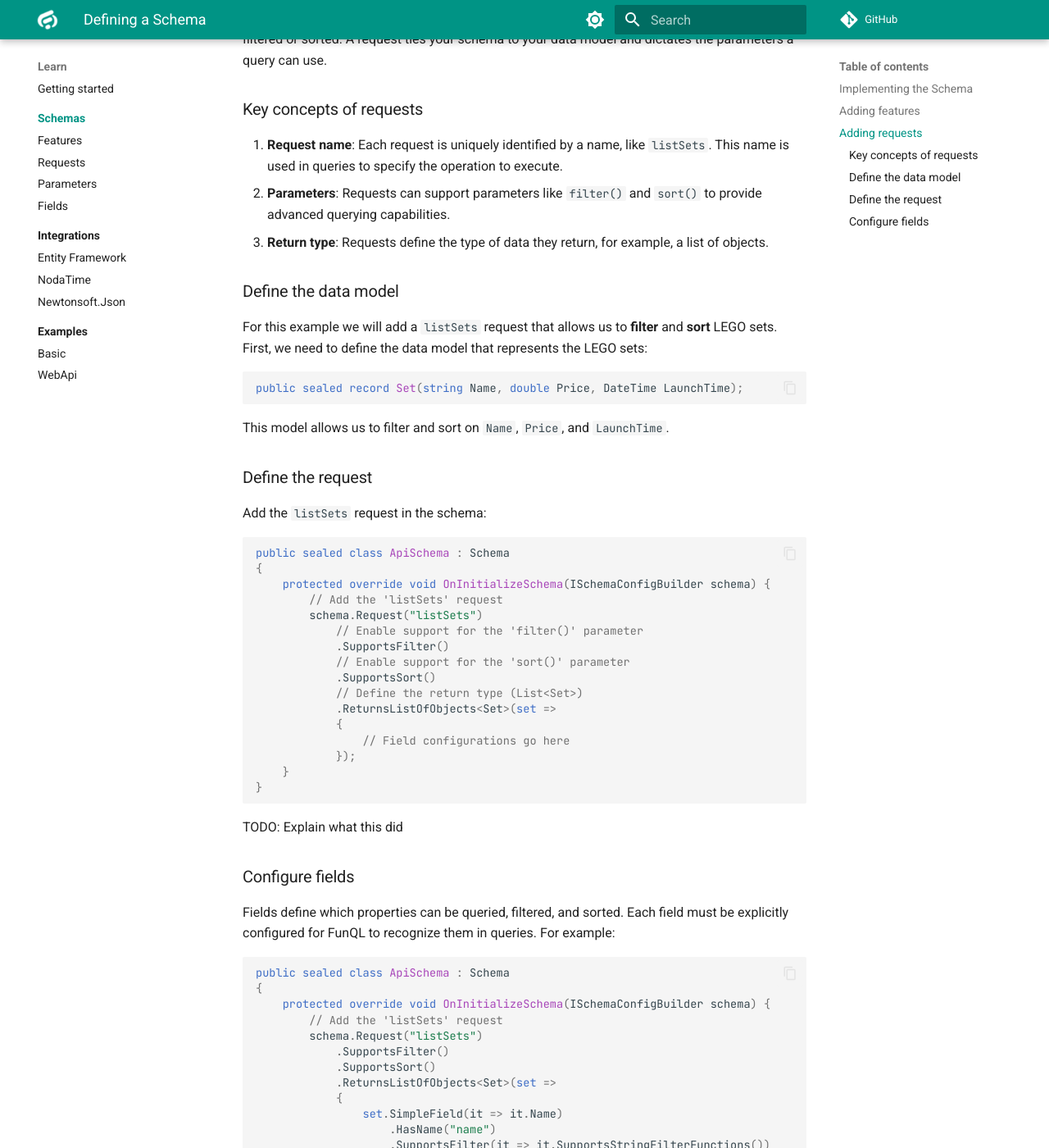
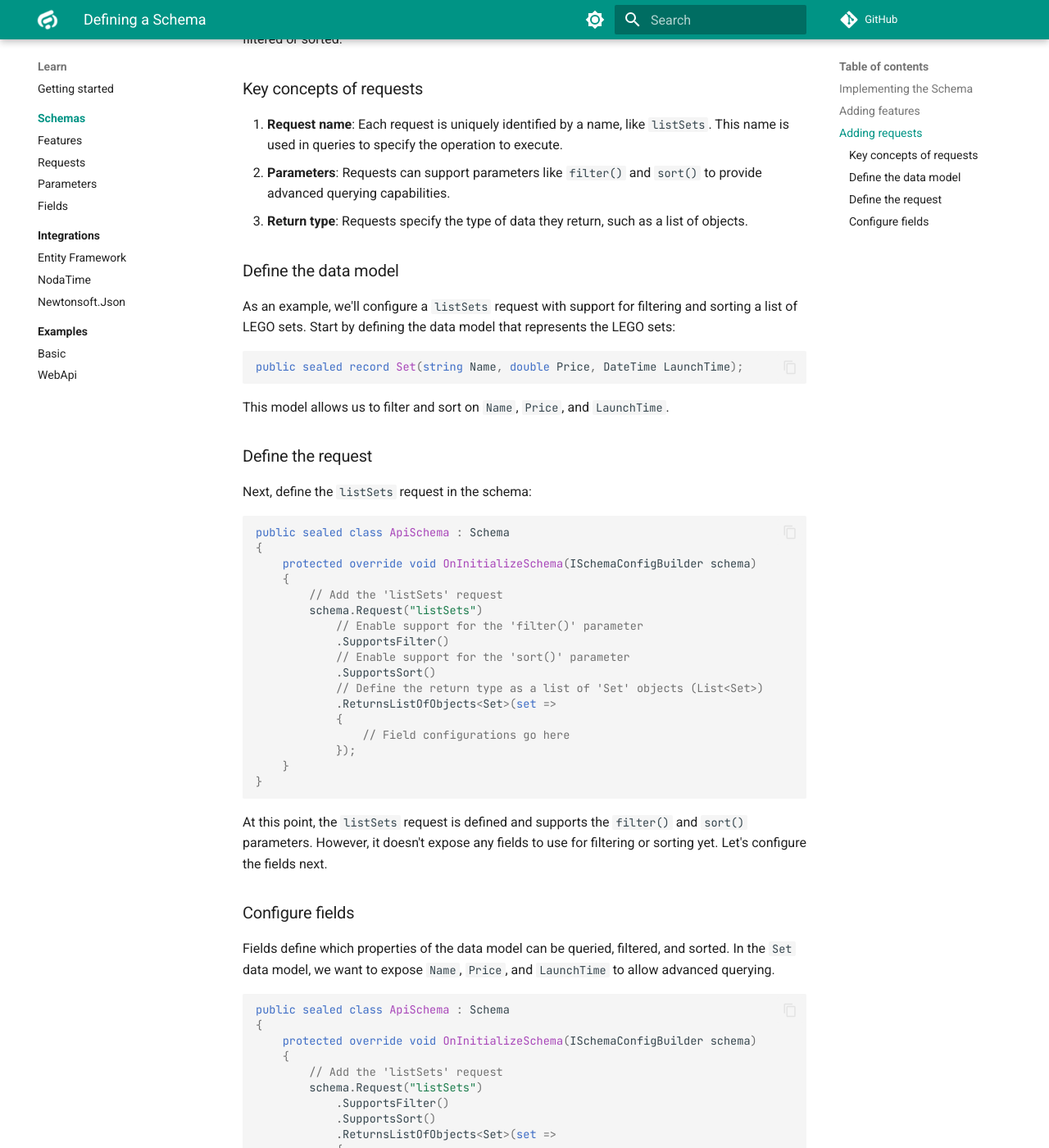
Before and after one commit to funql/funql-dotnet, an MkDocs documentation site: the page built from docs/learn/schemas/index.md, in a window 1280 px wide and 1400 px high, scrolled down 1554 px. Shown: the whole window at 82% size. Built offline with MkDocs 1.6.1 and Material for MkDocs 9.7.7, drawn with Linux system fonts in a browser that asks for light colours; comment, search, counter and statistics services are not loaded; some of the changed text lies outside the part shown.

Commit message:
Update docs Schemas

````diff
--- a/docs/learn/schemas/index.md
+++ b/docs/learn/schemas/index.md
@@ -41,7 +41,7 @@ To get started quickly, add the most commonly used features:
 - **LINQ feature**: Allows FunQL queries to be translated into LINQ expressions, enabling integration with in-memory
   `IQueryable` collections or databases like Entity Framework (EF) Core.
 
-``` csharp
+```csharp
 public sealed class ApiSchema : Schema
 {
     protected override void OnInitializeSchema(ISchemaConfigBuilder schema)
@@ -56,9 +56,8 @@ public sealed class ApiSchema : Schema
 
 ## Adding requests
 
-In FunQL, **requests** define the entry points to your schema. They represent the operations or endpoints that users can
-query, specifying what kind of data can be fetched and how it can be filtered or sorted. A request ties your schema to
-your data model and dictates the parameters a query can use.
+In FunQL, requests define the entry points to your data. They represent the operations or endpoints that users can
+query, specifying what kind of data can be fetched and how it can be filtered or sorted.
 
 ### Key concepts of requests
 
@@ -66,12 +65,12 @@ your data model and dictates the parameters a query can use.
    specify the operation to execute.
 2. **Parameters**: Requests can support parameters like `filter()` and `sort()` to provide advanced querying
    capabilities.
-3. **Return type**: Requests define the type of data they return, for example, a list of objects.
+3. **Return type**: Requests specify the type of data they return, such as a list of objects.
 
 ### Define the data model
 
-For this example we will add a `listSets` request that allows us to **filter** and **sort** LEGO sets. First, we need
-to define the data model that represents the LEGO sets:
+As an example, we'll configure a `listSets` request with support for filtering and sorting a list of LEGO sets. Start by
+defining the data model that represents the LEGO sets:
 
 ```csharp
 public sealed record Set(string Name, double Price, DateTime LaunchTime);
@@ -81,19 +80,20 @@ This model allows us to filter and sort on `Name`, `Price`, and `LaunchTime`.
 
 ### Define the request
 
-Add the `listSets` request in the schema:
+Next, define the `listSets` request in the schema:
 
 ```csharp
 public sealed class ApiSchema : Schema
 {
-    protected override void OnInitializeSchema(ISchemaConfigBuilder schema) {
+    protected override void OnInitializeSchema(ISchemaConfigBuilder schema)
+    {
         // Add the 'listSets' request
         schema.Request("listSets")
             // Enable support for the 'filter()' parameter
             .SupportsFilter()
             // Enable support for the 'sort()' parameter
             .SupportsSort()
-            // Define the return type (List<Set>)
+            // Define the return type as a list of 'Set' objects (List<Set>)
             .ReturnsListOfObjects<Set>(set =>
             {
                 // Field configurations go here
@@ -102,27 +102,39 @@ public sealed class ApiSchema : Schema
 }
 ```
 
-TODO: Explain what this did
+At this point, the `listSets` request is defined and supports the `filter()` and `sort()` parameters. However, it
+doesn't expose any fields to use for filtering or sorting yet. Let's configure the fields next.
 
 ### Configure fields
 
-Fields define which properties can be queried, filtered, and sorted. Each field must be explicitly configured for FunQL
-to recognize them in queries. For example:
+Fields define which properties of the data model can be queried, filtered, and sorted. In the `Set` data model, we want
+to expose `Name`, `Price`, and `LaunchTime` to allow advanced querying.
 
 ```csharp
 public sealed class ApiSchema : Schema
 {
-    protected override void OnInitializeSchema(ISchemaConfigBuilder schema) {
+    protected override void OnInitializeSchema(ISchemaConfigBuilder schema)
+    {
         // Add the 'listSets' request
         schema.Request("listSets")
             .SupportsFilter()
             .SupportsSort()
             .ReturnsListOfObjects<Set>(set =>
             {
+                // Configure the 'Name' field
                 set.SimpleField(it => it.Name)
+                    // Override the default name ('Name') to use its JSON name
                     .HasName("name")
-                    .SupportsFilter(it => it.SupportsStringFilterFunctions())
-                    .SupportsSort(it => it.SupportsStringFieldFunctions());
+                    // Enable support for filtering on this field
+                    .SupportsFilter(it =>
+                        // Enable specific String filter functions like 'has()'
+                        it.SupportsStringFilterFunctions()
+                    )
+                    // Enable support for sorting on this field
+                    .SupportsSort(it =>
+                        // Enable specific String field functions like 'lower'
+                        it.SupportsStringFieldFunctions()
+                    );
 
                 set.SimpleField(it => it.Price)
                     .HasName("price")
@@ -137,5 +149,3 @@ public sealed class ApiSchema : Schema
     }
 }
 ```
-
-TODO: Explain what this did, maybe example FunQL query
````
